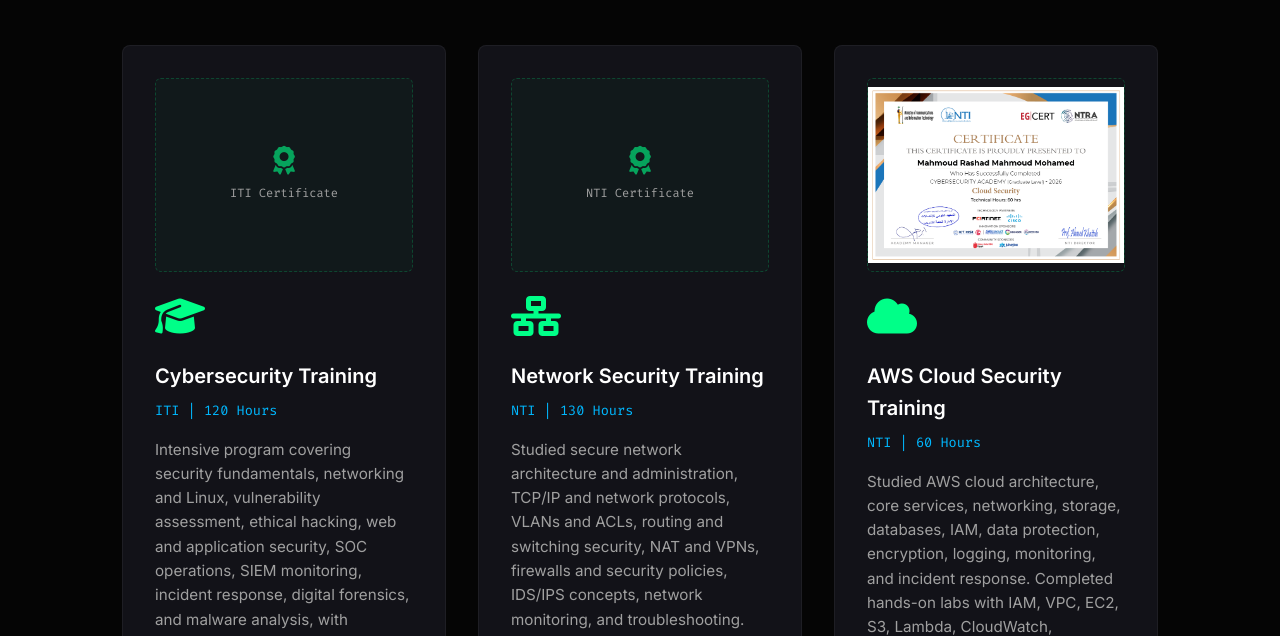
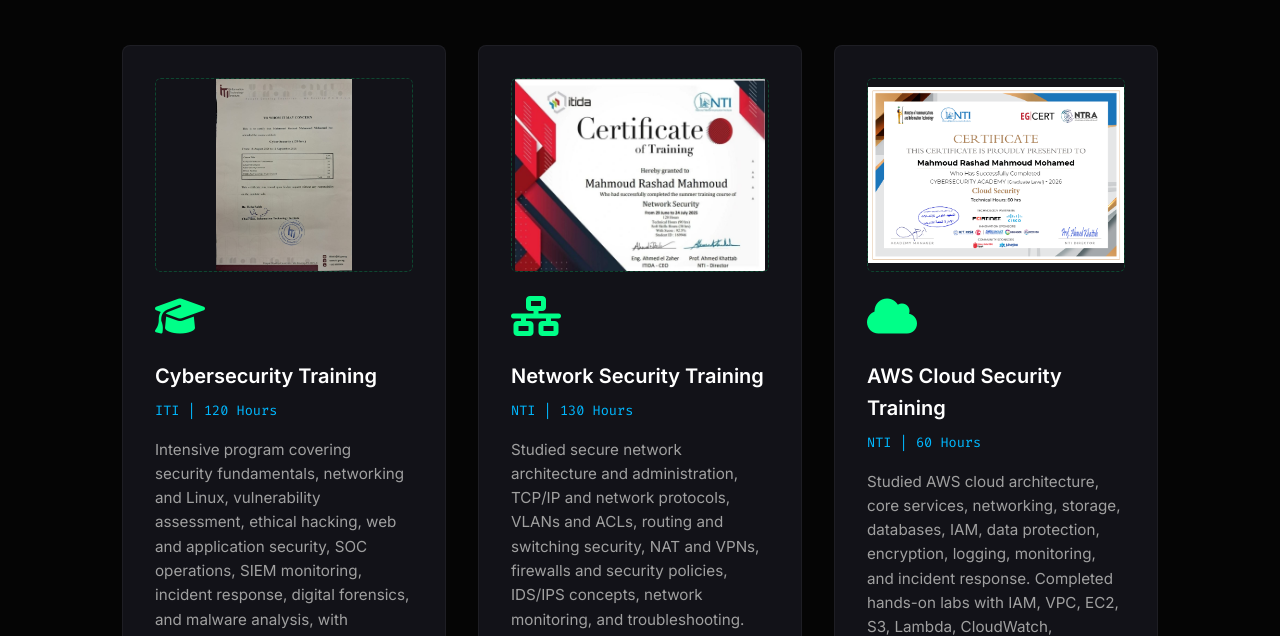
Before and after one commit to MedoRashadfci/MedoRashad, a plain HTML site: page index.html in a window 1280 px wide. Shown: the part 5561-6197 px from the top of the page. Drawn offline with Linux system fonts and the light colour scheme.

Commit message:
Update index.html

```diff
--- a/index.html
+++ b/index.html
@@ -361,7 +361,7 @@
                     <div class="project-content">
                         <a href="assets/certificates/ITI Cybersecurity.jpg" target="_blank" rel="noopener" class="cert-thumb" aria-label="View ITI Cybersecurity Training Certificate">
                             <span class="cert-thumb-placeholder"><i class="fas fa-award"></i><span>ITI Certificate</span></span>
-                            <img src="assets/certificates/ITI-Training.png" alt="ITI Cybersecurity Training Certificate" onerror="this.style.display='none'">
+                            <img src="assets/certificates/ITI Cybersecurity.jpg" alt="ITI Cybersecurity Training Certificate" onerror="this.style.display='none'">
                         </a>
                         <div class="project-header">
                             <i class="fas fa-graduation-cap folder-icon"></i>
@@ -382,7 +382,7 @@
                     <div class="project-content">
                         <a href="assets/certificates/NTI_network_security.jpg" target="_blank" rel="noopener" class="cert-thumb" aria-label="View NTI Network Security Training Certificate">
                             <span class="cert-thumb-placeholder"><i class="fas fa-award"></i><span>NTI Certificate</span></span>
-                            <img src="assets/certificates/NTI-Network-Security.png" alt="NTI Network Security Training Certificate" onerror="this.style.display='none'">
+                            <img src="assets/certificates/NTI_network_security.jpg" alt="NTI Network Security Training Certificate" onerror="this.style.display='none'">
                         </a>
                         <div class="project-header">
                             <i class="fas fa-network-wired folder-icon"></i>
```
